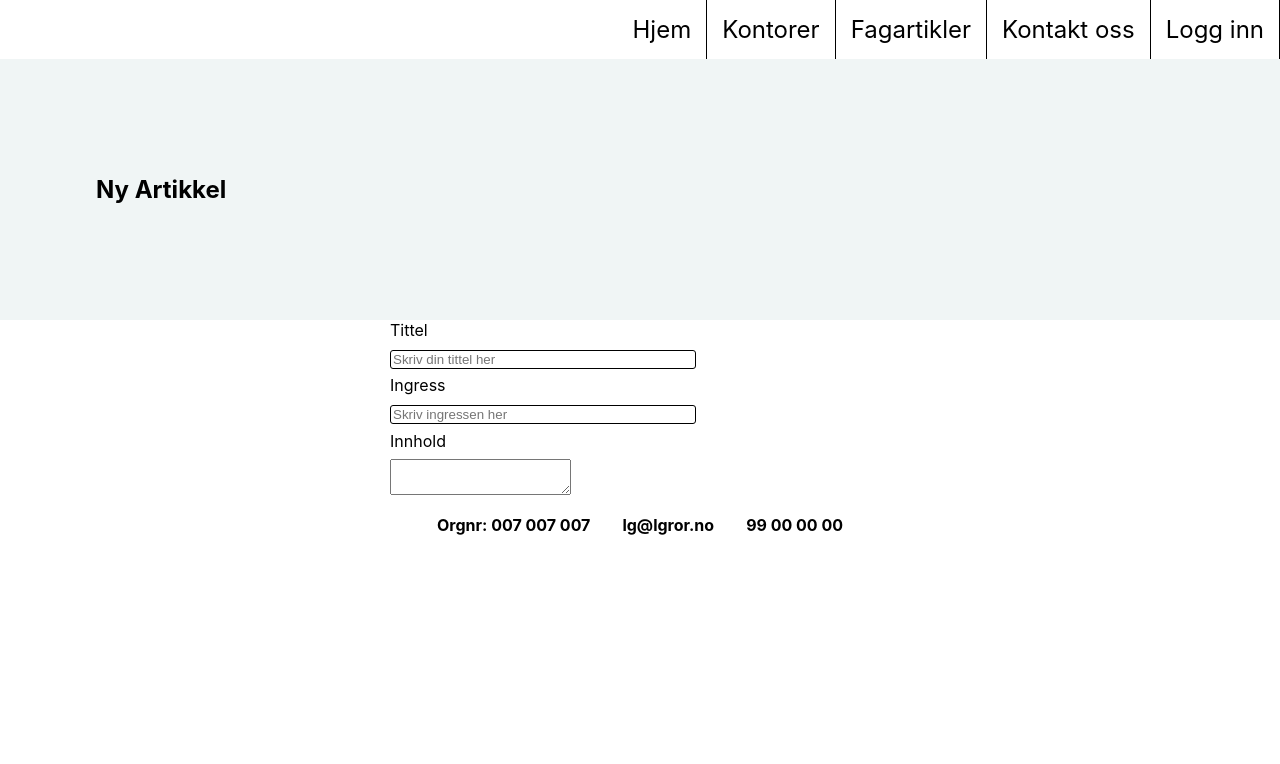
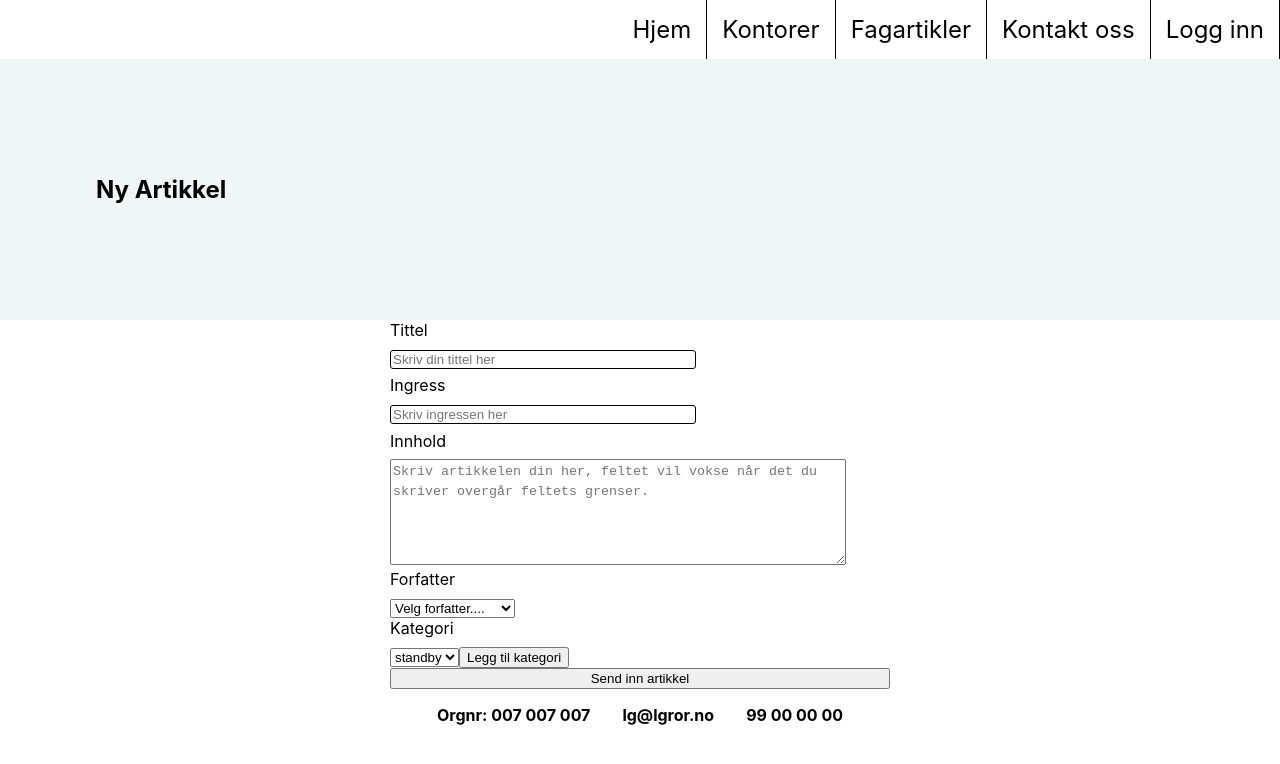
Before and after one commit to Snailey/WebapplikasjonerEksamen, a React (Create React App) app in the folder frontend/: page /newArticle in a window 1280 px wide. Shown: the top 764 px of the page. Built offline with nearby package versions, Linux system fonts and the light colour scheme; no server answers.

Commit message:
minicms utseende doneish

```diff
--- a/frontend/package.json
+++ b/frontend/package.json
@@ -11,6 +11,7 @@
     "@testing-library/user-event": "^12.1.10",
     "chakra-ui": "^0.3.9",
     "emotion-theming": "^10.0.27",
+    "prop-types": "^15.7.2",
     "react": "^17.0.1",
     "react-dom": "^17.0.1",
     "react-icons": "^4.1.0",
@@ -21,8 +22,6 @@
     "web-vitals": "^0.2.4"
   },
   "devDependencies": {
-    "husky": "^4.3.0",
-    "lint-staged": "^10.5.2",
     "@babel/core": "^7.12.3",
     "@babel/plugin-transform-runtime": "^7.12.1",
     "@babel/preset-env": "^7.12.1",
@@ -43,6 +42,8 @@
     "eslint-plugin-react": "^7.21.5",
     "eslint-plugin-react-hooks": "^4.2.0",
     "html-webpack-plugin": "^4.5.0",
+    "husky": "^4.3.0",
+    "lint-staged": "^10.5.2",
     "node-sass": "^4.14.1",
     "prettier": "^2.1.2",
     "sass-loader": "^10.0.3",
--- /dev/null
+++ b/frontend/src/components/ExpandingTextarea.jsx
@@ -0,0 +1,35 @@
+/* eslint-disable react/destructuring-assignment */
+/* eslint-disable prettier/prettier */
+import { React, useState } from 'react';
+
+import { StyledExpandingTextArea } from '../styles/StyledComponents';
+
+
+const ExpandingTextArea = ({minRows = 5,maxRows=20}) => {
+  const [rows,setRows] = useState(minRows);
+  const handleChange = (event) => {
+    const lineheight = 20;
+
+    const f = Math.floor(event.target.scrollHeight / lineheight);
+    console.log(f);
+
+    if (f >= maxRows) {
+      event.target.scrollTop = event.target.scrollHeight;
+      setRows(maxRows);
+    }
+    if (f<= minRows)
+      setRows(minRows);
+   if(f>minRows && f < maxRows ){
+    setRows(f);
+    console.log('fuck');
+    }
+  };
+  return (
+      <>
+      <StyledExpandingTextArea placeholder="Skriv artikkelen din her, feltet vil vokse når det du skriver overgår feltets grenser." onChange={handleChange} lineheight={20} rows={rows} />
+      </>
+  );
+
+};
+
+export default ExpandingTextArea;
--- a/frontend/src/pages/MiniCMS.jsx
+++ b/frontend/src/pages/MiniCMS.jsx
@@ -1,3 +1,4 @@
+import ExpandingTextArea from '../components/ExpandingTextarea';
 import {
   StyledWelcome,
   Label,
@@ -17,8 +18,25 @@ const MiniCMS = () => (
         <Label>Ingress</Label>
         <Input placeholder="Skriv ingressen her" />
         <Label>Innhold</Label>
-        <textarea></textarea>
+        <ExpandingTextArea />
+        <Label>Forfatter</Label>
+        <select>
+          <option disabled selected value>
+            Velg forfatter....
+          </option>
+          <option>Lars Larsen</option>
+          <option>Gunn Gundersen</option>
+          <option>Simen Simensen</option>
+        </select>
+        <Label>Kategori</Label>
+        <section>
+          <select placeholder="Velg kategori">
+            <option>standby</option>
+          </select>
+          <button type="button">Legg til kategori</button>
+        </section>
       </form>
+      <button type="submit">Send inn artikkel</button>
     </FormContainer>
   </>
 );
--- a/frontend/src/styles/StyledComponents.jsx
+++ b/frontend/src/styles/StyledComponents.jsx
@@ -258,3 +258,8 @@ export const Button = styled.button`
   width: 300px;
   margin: auto;
 `;
+export const StyledExpandingTextArea = styled.textarea`
+  width: 90%;
+  rows: ${(props) => props.rows || '10'};
+  line-height: ${(props) => props.lineheight || '20'}px;
+`;
```
